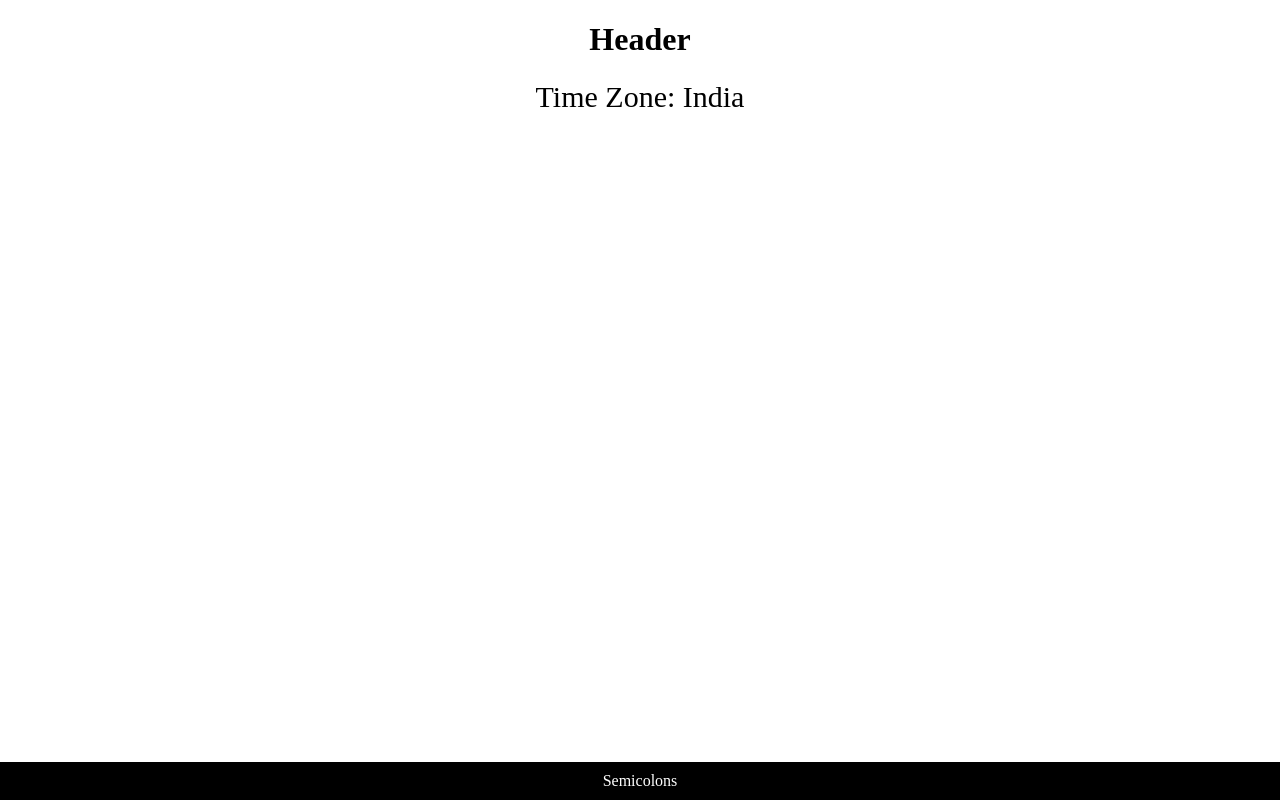
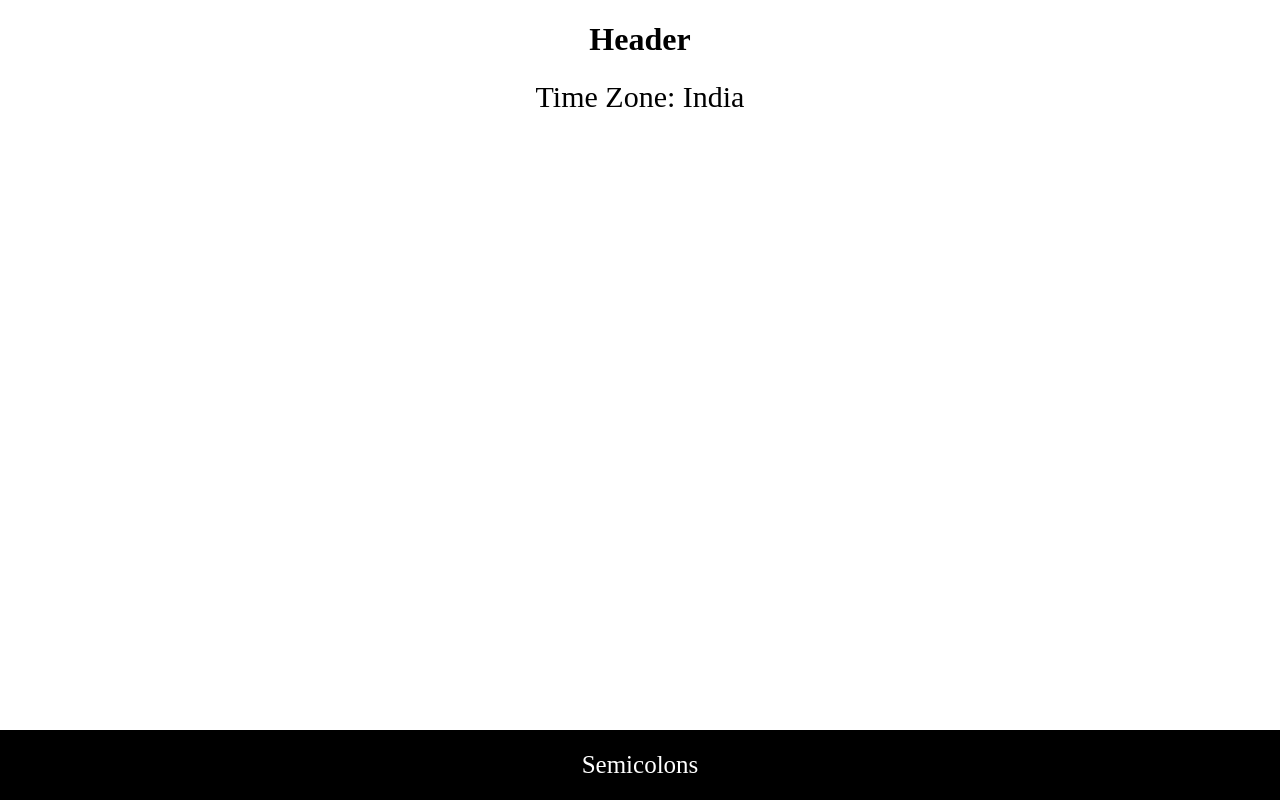
Before and after one commit to Py-geeks/RCT-CLK, a React (Create React App) app: page / in a window 1280 px wide. Built offline with nearby package versions, Linux system fonts and the light colour scheme.

Commit message:
increased footer height

```diff
--- a/public/style.css
+++ b/public/style.css
@@ -16,4 +16,6 @@ body{
     max-width: 100%;
     left: 0;
     right: 0;
+    height: 50px;
+    font-size: 25px;
 }
```
